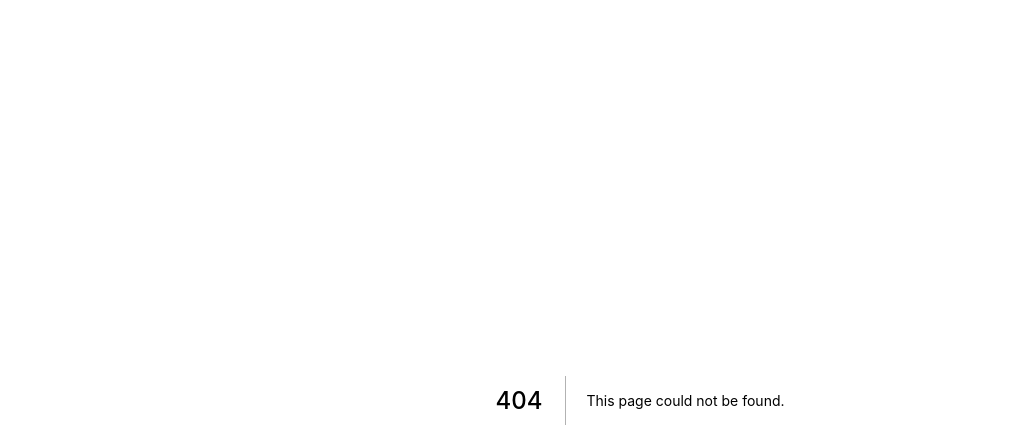
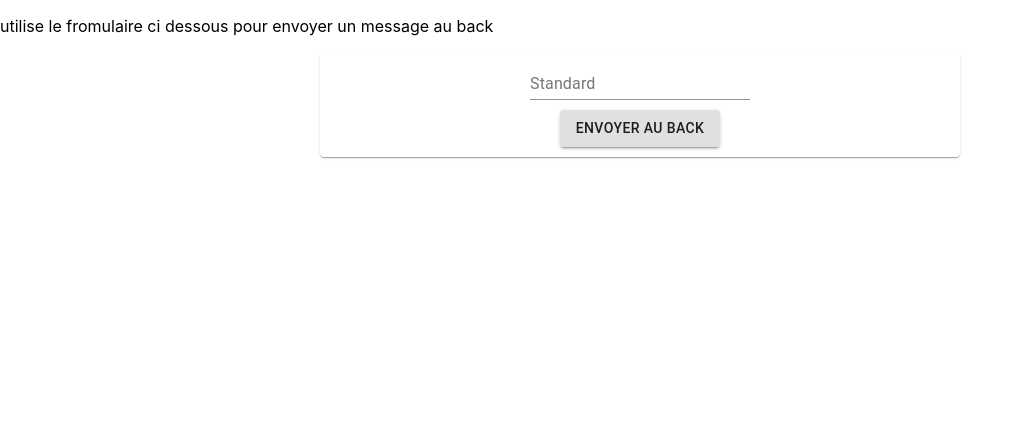
Before and after one commit to edouard-fock/biochip_derivation, a Next.js app: page /sendtoback in a window 1280 px wide. Before the commit this address had no page. Shown: the top 448 px of the page, without its empty margins (0-1023 px from the left). Built offline with nearby package versions, Linux system fonts and the light colour scheme.

Commit message:
faire le sale travail d edouard

```diff
--- /dev/null
+++ b/components/send/get/index.jsx
@@ -0,0 +1,44 @@
+import React from "react";
+import TextField from '@material-ui/core/TextField';
+import Button from '@material-ui/core/Button';
+import Box from '@material-ui/core/Box';
+import Paper from '@material-ui/core/Paper';
+import axios from "axios";
+
+function Get() {
+    const [text, setText] = React.useState("");
+
+    function sendToBack() {
+        const data = {
+            data: text
+        }
+        axios.get("/api/get?data=" + text)
+        .then(function (res) {
+            console.log("resultat : " + res.data.message);
+        })
+        .catch(function(error) {
+            console.error("error: " + error);
+        });
+        setText("");
+    }
+
+    const handleChange = (event) => {
+        setText(event.target.value);
+    };
+    return (
+        <Box display="flex" flexDirection="column" justifyContent={"center"} alignItems={"center"} alignContent={"center"}>
+            <Paper style={{width: "50%"}} >
+                <Box display="flex" flexDirection="column" justifyContent={"center"} alignItems={"center"} alignContent={"center"}>
+                    <div>
+                        <TextField id="standard-basic" value={text} onChange={handleChange} label="Standard" />
+                    </div>
+                    <div>
+                        <Button style={{margin: "10px"}} variant="contained" onClick={sendToBack}>Envoyer au back</Button>
+                    </div>
+                </Box>
+            </Paper>
+        </Box>
+    )
+}
+
+export default Get;
--- a/package.json
+++ b/package.json
@@ -8,6 +8,9 @@
     "start": "next start"
   },
   "dependencies": {
+    "@material-ui/core": "^4.11.4",
+    "@material-ui/icons": "^4.11.2",
+    "axios": "^0.21.1",
     "next": "10.2.0",
     "react": "17.0.2",
     "react-dom": "17.0.2"
--- /dev/null
+++ b/pages/api/get.js
@@ -0,0 +1,8 @@
+// Next.js API route support: https://nextjs.org/docs/api-routes/introduction
+
+const handler = (req, res) => {
+  const {data} = req.query;
+  res.status(200).json({ message: data })
+}
+
+export default handler;
--- /dev/null
+++ b/pages/sendtoback.jsx
@@ -0,0 +1,16 @@
+
+import Reqct from "react";
+import SendWithGet from "../components/send/get"
+
+function SendToBack() {
+    return (
+        <>
+            <p>
+                utilise le fromulaire ci dessous pour envoyer un message au back
+            </p>
+            <SendWithGet />
+        </>
+    )
+}
+
+export default SendToBack;
```
Also changed, not shown: components/edi/index.jsx (added, +13 -0 lines), components/hugo/index.jsx (added, +12 -0 lines), pages/all.jsx (added, +14 -0 lines), pages/alone.jsx (added, +12 -0 lines), pages/index.jsx (renamed from pages/index.js), 1 other file (tests, documents, lock files or other folders).
